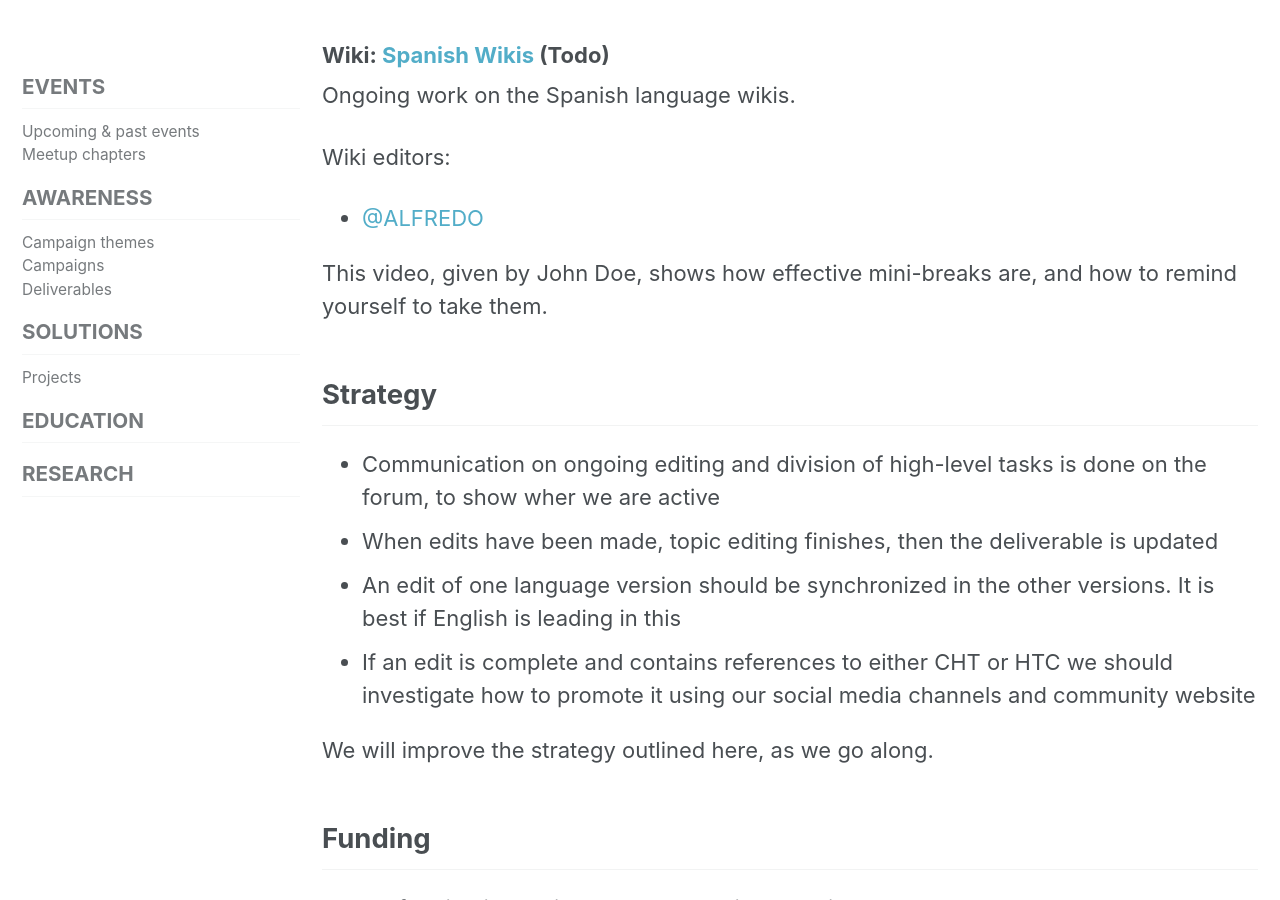
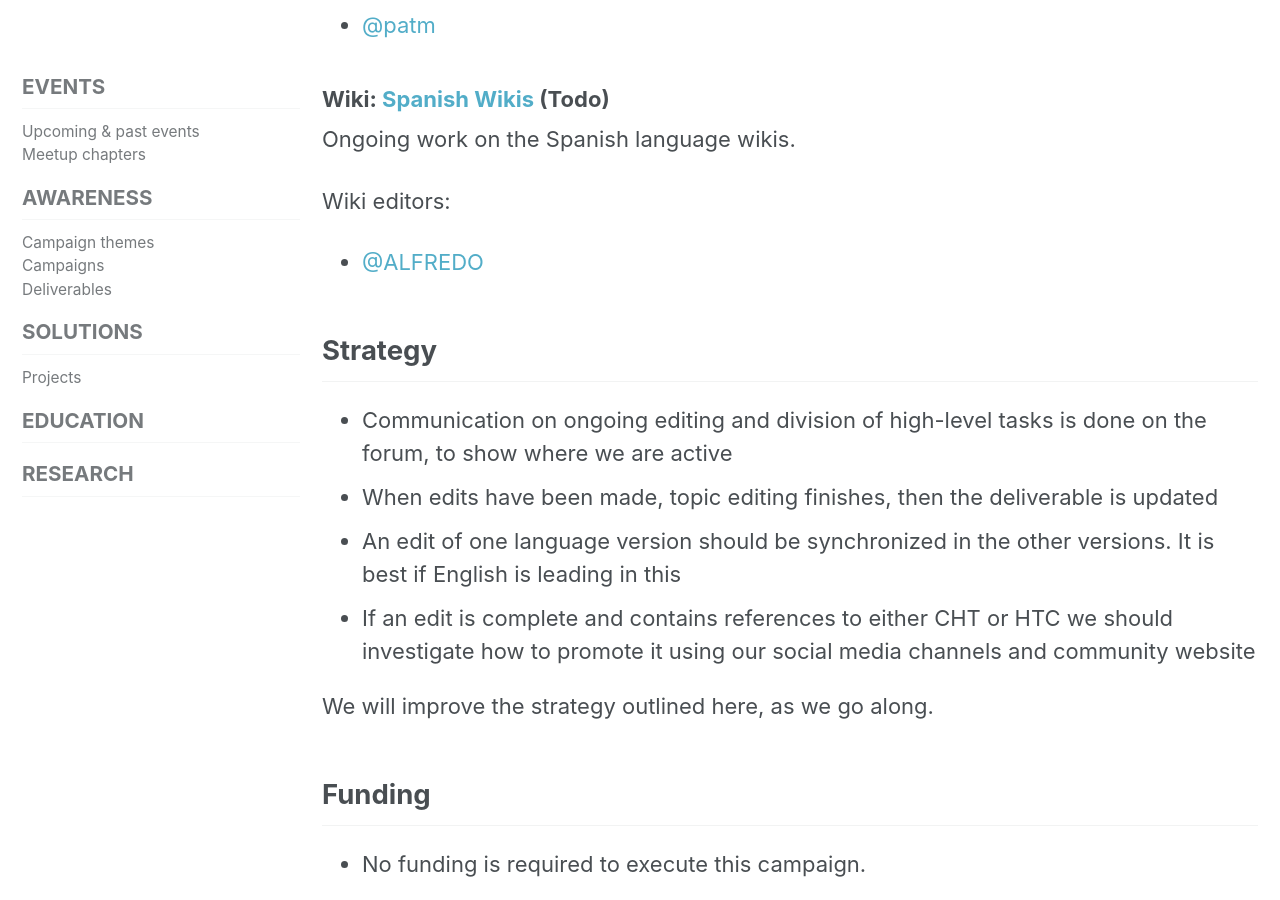
Before and after one commit to humanetech-community/community-hub, a Jekyll site: the page built from _activities/01-awareness-program/02-campaigns/08-campaign-wiki-reach.md, in a window 1280 px wide and 900 px high, scrolled down 2881 px. Built offline with Jekyll 4.4.1, drawn with Linux system fonts in a browser that asks for light colours; cached includes are drawn as plain includes; nearby versions of some CDN libraries; some of the changed text lies outside the part shown.

Commit message:
Wiki Reach campaign updated - #74

```diff
--- a/_activities/01-awareness-program/02-campaigns/08-campaign-wiki-reach.md
+++ b/_activities/01-awareness-program/02-campaigns/08-campaign-wiki-reach.md
@@ -108,7 +109,6 @@
 
 - [@ALFREDO](https://community.humanetech.com/u/ALFREDO/summary)
 
-This video, given by John Doe, shows how effective mini-breaks are, and how to remind yourself to take them.
 
 ## Strategy
 
@@ -117,7 +117,7 @@
 - This campaign does not require a strategy. Strategy is defined on the Theme, or in Deliverables.
  -->
 
-- Communication on ongoing editing and division of high-level tasks is done on the forum, to show wher we are active
+- Communication on ongoing editing and division of high-level tasks is done on the forum, to show where we are active
 - When edits have been made, topic editing finishes, then the deliverable is updated
 - An edit of one language version should be synchronized in the other versions. It is best if English is leading in this
 - If an edit is complete and contains references to either CHT or HTC we should investigate how to promote it using our social media channels and community website
```
Also changed, not shown: other parts of _activities/01-awareness-program/02-campaigns/08-campaign-wiki-reach.md (+2 -1 lines).
